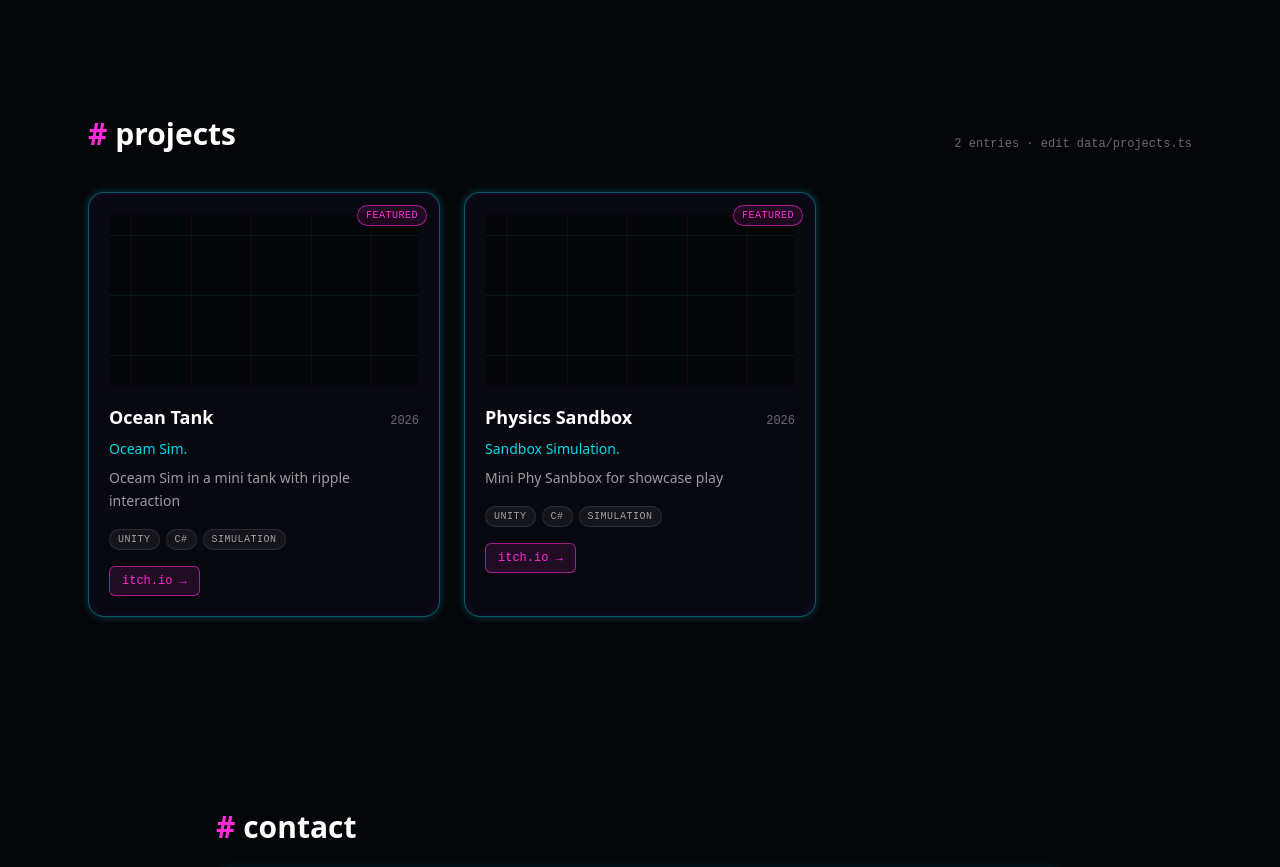
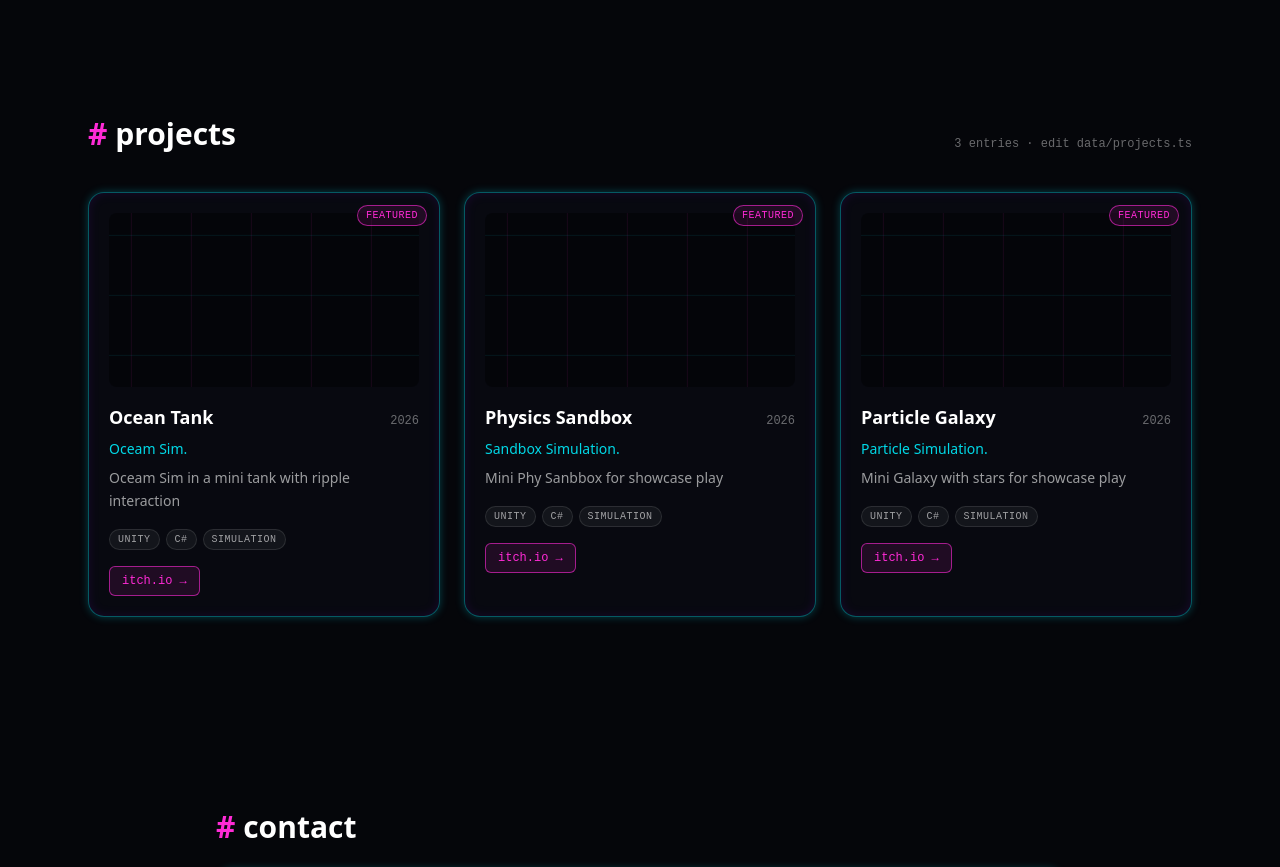
Before and after one commit to Zx-Websites/Portfolio-Neon, a Next.js app: page / in a window 1280 px wide. Shown: the part 1160-2027 px from the top of the page. Built offline with nearby package versions, Linux system fonts and the light colour scheme.

Commit message:
particle galaxy project added

```diff
--- a/data/projects.ts
+++ b/data/projects.ts
@@ -38,6 +38,17 @@ export const projects: Project[] = [
     itchUrl: "https://zxdelt.itch.io/physics-sandbox",
     year: 2026,
     featured: true
+  },
+  {
+    id: "particle-galaxy",
+    title: "Particle Galaxy",
+    tagline: "Particle Simulation.",
+    description:
+      "Mini Galaxy with stars for showcase play",
+    tags: ["Unity", "C#", "Simulation"],
+    itchUrl: "https://zxdelt.itch.io/particle-galaxy",
+    year: 2026,
+    featured: true
   }
   // {
   //   id: "void-drift",
```
